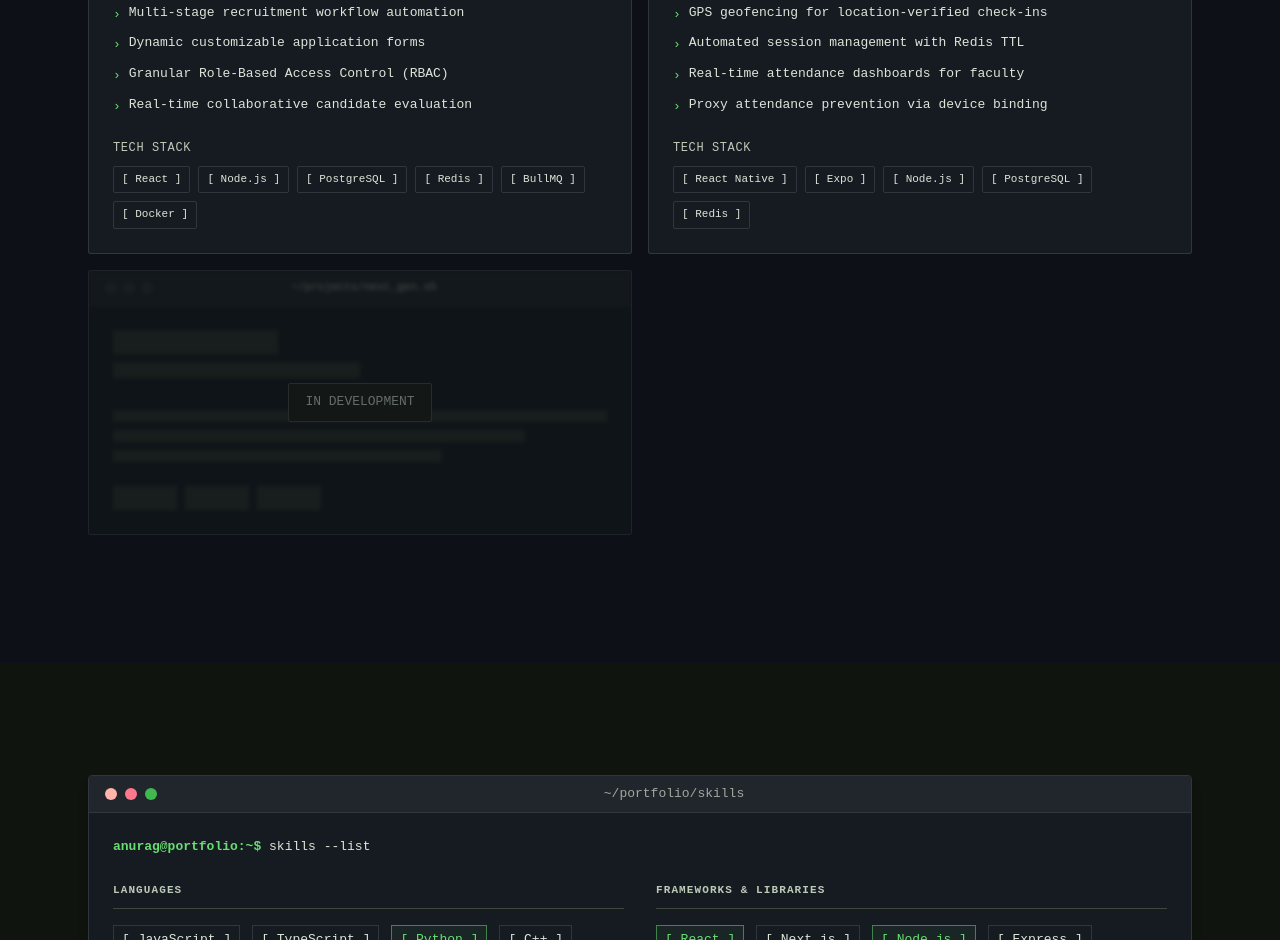
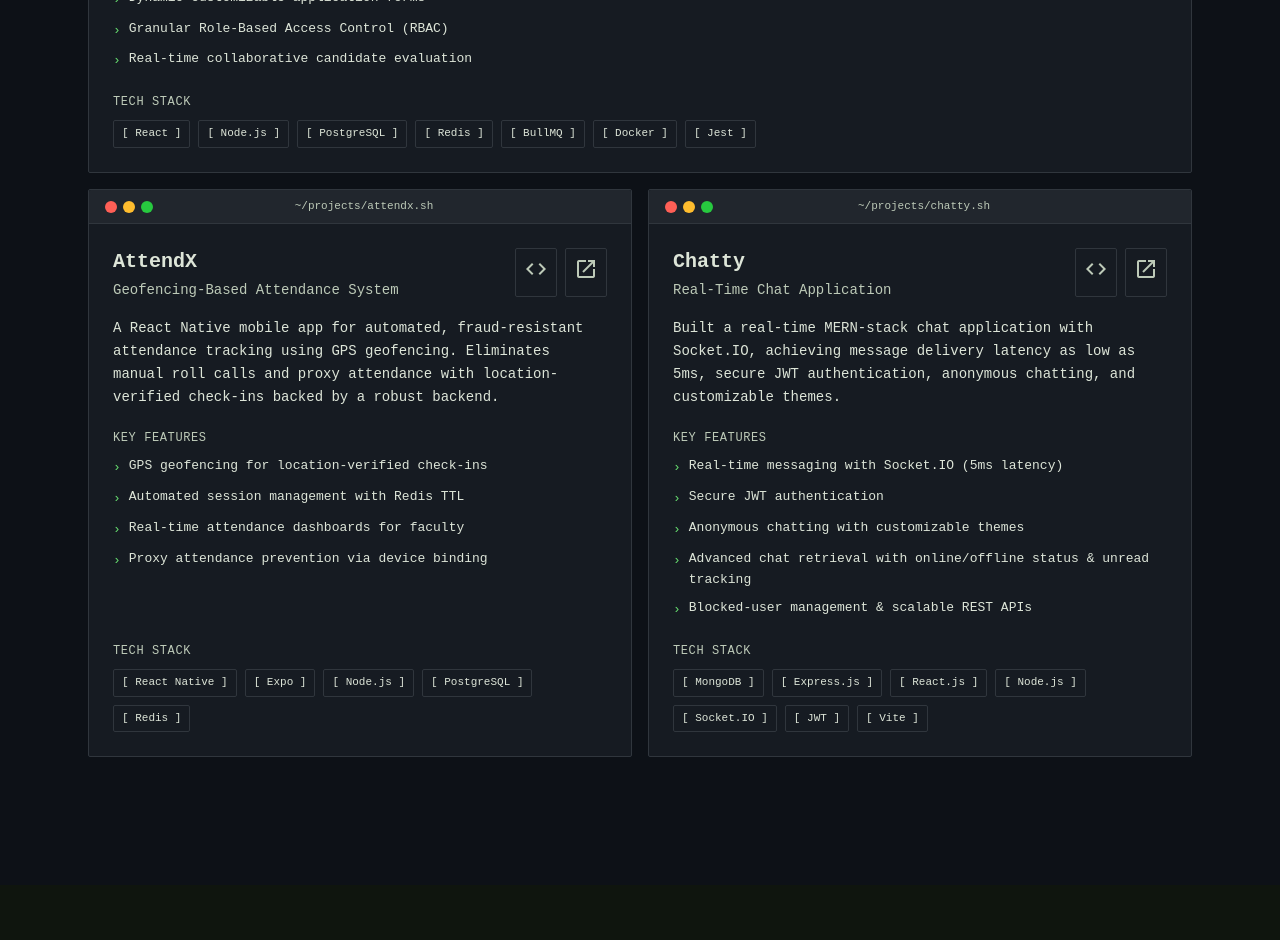
Before and after one commit to Anurag-Ranjan/portfolio, a React (Vite) app: page / in a window 1280 px wide. Shown: the part 1860-2800 px from the top of the page. Built offline with nearby package versions, Linux system fonts and the light colour scheme; no server answers.

Commit message:
layout changes

```diff
--- a/package.json
+++ b/package.json
@@ -15,6 +15,7 @@
 		"@tailwindcss/vite": "^4.3.1",
 		"react": "^19.2.6",
 		"react-dom": "^19.2.6",
+		"simple-icons": "^16.24.0",
 		"tailwindcss": "^4.3.1"
 	},
 	"devDependencies": {
--- a/src/components/Badge.jsx
+++ b/src/components/Badge.jsx
@@ -1,22 +1,42 @@
-export function PrimaryBadge({ children }) {
+import { useState } from "react";
+
+export function PrimaryBadge({ children, icon, iconColor }) {
 	return (
 		<span
-			className="px-2 py-1 border text-[13px] leading-[1.6] font-['JetBrains_Mono',monospace]"
+			className="px-3 py-2 border text-[13px] leading-[1.6] font-['JetBrains_Mono',monospace] flex flex-col items-center justify-center gap-1.5 min-w-[80px] text-center cursor-pointer transition-all duration-200 hover:scale-105"
 			style={{
 				color: "#67df70",
 				borderColor: "rgba(103,223,112,0.5)",
 				backgroundColor: "rgba(103,223,112,0.05)",
 			}}
 		>
-			{children}
+			{icon && (
+				<svg role="img" viewBox="0 0 24 24" width="20" height="20" fill={iconColor || "#67df70"}>
+					<path d={icon} />
+				</svg>
+			)}
+			<span>{children}</span>
 		</span>
 	);
 }
 
-export function Badge({ children }) {
+export function Badge({ children, icon, iconColor }) {
+	const [hovered, setHovered] = useState(false);
 	return (
-		<span className="px-2 py-1 border border-[#30363D] text-[#dde5d8] text-[13px] leading-[1.6] font-['JetBrains_Mono',monospace]">
-			{children}
+		<span
+			className="px-3 py-2 border border-[#30363D] text-[#dde5d8] text-[13px] leading-[1.6] font-['JetBrains_Mono',monospace] flex flex-col items-center justify-center gap-1.5 min-w-[80px] text-center cursor-pointer transition-all duration-200 hover:scale-105"
+			style={{
+				backgroundColor: hovered ? "#30363D" : "transparent",
+			}}
+			onMouseEnter={() => setHovered(true)}
+			onMouseLeave={() => setHovered(false)}
+		>
+			{icon && (
+				<svg role="img" viewBox="0 0 24 24" width="20" height="20" fill={iconColor || "#dde5d8"}>
+					<path d={icon} />
+				</svg>
+			)}
+			<span>{children}</span>
 		</span>
 	);
 }
--- a/src/components/Header.jsx
+++ b/src/components/Header.jsx
@@ -80,7 +80,7 @@ export default function Header() {
 
 				setActiveSection(best);
 			},
-			{ threshold: [0, 0.1, 0.2, 0.3, 0.4, 0.5, 0.6, 0.7, 0.8, 0.9, 1] }
+			{ threshold: [0, 0.1, 0.2, 0.3, 0.4, 0.5, 0.6, 0.7, 0.8, 0.9, 1] },
 		);
 
 		SECTION_IDS.forEach((id) => {
@@ -104,8 +104,10 @@ export default function Header() {
 			const maxScroll = window.innerHeight * 0.75;
 			const progress = Math.min(y / maxScroll, 1);
 
-			const width = heroRect.width + (navbarRect.width - heroRect.width) * progress;
-			const height = heroRect.height + (navbarRect.height - heroRect.height) * progress;
+			const width =
+				heroRect.width + (navbarRect.width - heroRect.width) * progress;
+			const height =
+				heroRect.height + (navbarRect.height - heroRect.height) * progress;
 			const left = heroRect.left + (navbarRect.left - heroRect.left) * progress;
 			const top = heroRect.top + (navbarRect.top - heroRect.top) * progress;
 
@@ -135,7 +137,11 @@ export default function Header() {
 	return (
 		<>
 			{floatingStyle && (
-				<img alt="Anurag Ranjan Profile" src={PROFILE_IMG} style={floatingStyle} />
+				<img
+					alt="Anurag Ranjan Profile"
+					src={PROFILE_IMG}
+					style={floatingStyle}
+				/>
 			)}
 			<nav
 				className={`fixed top-0 w-full z-50 transition-all duration-300 ${
@@ -162,7 +168,7 @@ export default function Header() {
 							className="text-[20px] leading-[1.4] font-semibold"
 							style={{ color: "#67df70" }}
 						>
-							anurag@workstation:~$
+							anurag@portfolio:~$
 						</div>
 					</div>
 
--- a/src/components/IconSettings.jsx
+++ /dev/null
@@ -1,16 +0,0 @@
-export default function IconSettings({ className = "" }) {
-	return (
-		<svg
-			viewBox="0 0 24 24"
-			fill="none"
-			stroke="currentColor"
-			strokeWidth="2"
-			strokeLinecap="round"
-			strokeLinejoin="round"
-			className={className}
-		>
-			<circle cx="12" cy="12" r="3" />
-			<path d="M19.4 15a1.65 1.65 0 0 0 .33 1.82l.06.06a2 2 0 1 1-2.83 2.83l-.06-.06a1.65 1.65 0 0 0-1.82-.33 1.65 1.65 0 0 0-1 1.51V21a2 2 0 0 1-4 0v-.09A1.65 1.65 0 0 0 9 19.4a1.65 1.65 0 0 0-1.82.33l-.06.06a2 2 0 1 1-2.83-2.83l.06-.06a1.65 1.65 0 0 0 .33-1.82 1.65 1.65 0 0 0-1.51-1H3a2 2 0 0 1 0-4h.09A1.65 1.65 0 0 0 4.6 9a1.65 1.65 0 0 0-.33-1.82l-.06-.06a2 2 0 1 1 2.83-2.83l.06.06A1.65 1.65 0 0 0 9 4.6a1.65 1.65 0 0 0 1-1.51V3a2 2 0 0 1 4 0v.09a1.65 1.65 0 0 0 1 1.51 1.65 1.65 0 0 0 1.82-.33l.06-.06a2 2 0 1 1 2.83 2.83l-.06.06A1.65 1.65 0 0 0 19.4 9a1.65 1.65 0 0 0 1.51 1H21a2 2 0 0 1 0 4h-.09a1.65 1.65 0 0 0-1.51 1z" />
-		</svg>
-	);
-}
--- a/src/components/IconTerminal.jsx
+++ /dev/null
@@ -1,16 +0,0 @@
-export default function IconTerminal({ className = "" }) {
-	return (
-		<svg
-			viewBox="0 0 24 24"
-			fill="none"
-			stroke="currentColor"
-			strokeWidth="2"
-			strokeLinecap="round"
-			strokeLinejoin="round"
-			className={className}
-		>
-			<polyline points="4 17 10 11 4 5" />
-			<line x1="12" y1="19" x2="20" y2="19" />
-		</svg>
-	);
-}
--- a/src/components/NavBar.jsx
+++ /dev/null
@@ -1,74 +0,0 @@
-import { PROFILE_IMG } from "../constants/profileimage";
-import IconTerminal from "./IconTerminal";
-import IconSettings from "./IconSettings";
-
-function NavBar({ scrolled }) {
-	return (
-		<nav
-			className={`fixed top-0 w-full z-50 transition-all duration-300 py-4 px-4 md:px-12 flex justify-between items-center max-w-[1200px] mx-auto ${
-				scrolled ? "backdrop-blur-md border-b border-[#30363D]" : ""
-			}`}
-			style={
-				scrolled ? { backgroundColor: "rgba(13, 17, 23, 0.9)" } : undefined
-			}
-		>
-			<div className="flex items-center gap-4">
-				<div
-					className={`overflow-hidden rounded-[0.75rem] border border-[#3e4a3c] transition-all duration-300 ${
-						scrolled ? "w-8 h-8 opacity-100 mr-2" : "w-0 h-0 opacity-0"
-					}`}
-				>
-					<img
-						alt="Anurag Ranjan Profile"
-						className="w-full h-full object-cover"
-						src={PROFILE_IMG}
-					/>
-				</div>
-				<div
-					className="text-[20px] leading-[1.4] font-semibold"
-					style={{ color: "#67df70" }}
-				>
-					anurag@workstation:~$
-				</div>
-			</div>
-
-			<div className="hidden md:flex gap-6 border-b border-[#3e4a3c]">
-				<a
-					className="pb-1 text-[12px] leading-none tracking-[0.05em] font-medium cursor-pointer active:opacity-80 transition-colors border-b-2"
-					style={{ color: "#67df70", borderColor: "#67df70" }}
-					href="#about"
-				>
-					01.About
-				</a>
-				<a
-					className="pb-1 text-[12px] leading-none tracking-[0.05em] font-medium cursor-pointer active:opacity-80 transition-colors hover:text-[#67df70]"
-					style={{ color: "#bdcab8" }}
-					href="#projects"
-				>
-					02.Projects
-				</a>
-				<a
-					className="pb-1 text-[12px] leading-none tracking-[0.05em] font-medium cursor-pointer active:opacity-80 transition-colors hover:text-[#67df70]"
-					style={{ color: "#bdcab8" }}
-					href="#skills"
-				>
-					03.Skills
-				</a>
-				<a
-					className="pb-1 text-[12px] leading-none tracking-[0.05em] font-medium cursor-pointer active:opacity-80 transition-colors hover:text-[#67df70]"
-					style={{ color: "#bdcab8" }}
-					href="#experience"
-				>
-					04.Experience
-				</a>
-			</div>
-
-			<div className="flex gap-4">
-				<IconTerminal className="w-5 h-5 cursor-pointer duration-200 hover:text-[#67df70]" />
-				<IconSettings className="w-5 h-5 cursor-pointer duration-200 hover:text-[#67df70]" />
-			</div>
-		</nav>
-	);
-}
-
-export default NavBar;
--- a/src/sections/Projects/Projects.jsx
+++ b/src/sections/Projects/Projects.jsx
@@ -33,7 +33,7 @@ export default function ProjectsSection() {
 
 				<div className="grid grid-cols-1 xl:grid-cols-2 gap-[16px] mb-16">
 					<div
-						className="group flex flex-col rounded-[0.125rem] border border-[#30363D] hover:border-[#879484] transition-colors duration-300"
+						className="group flex flex-col rounded-[0.125rem] border border-[#30363D] hover:border-[#879484] transition-colors duration-300 xl:col-span-2"
 						style={{ backgroundColor: "#161B22" }}
 					>
 						<div
@@ -107,7 +107,7 @@ export default function ProjectsSection() {
 									Tech Stack
 								</h4>
 								<div className="flex flex-wrap gap-2">
-									{[ "[ React ]", "[ Node.js ]", "[ PostgreSQL ]", "[ Redis ]", "[ BullMQ ]", "[ Docker ]" ].map((t) => (
+									{[ "[ React ]", "[ Node.js ]", "[ PostgreSQL ]", "[ Redis ]", "[ BullMQ ]", "[ Docker ]", "[ Jest ]" ].map((t) => (
 										<TechBadge key={t} label={t} />
 									))}
 								</div>
@@ -199,48 +199,85 @@ export default function ProjectsSection() {
 					</div>
 
 					<div
-						className="flex flex-col rounded-[0.125rem] border border-[#30363D] opacity-50 relative cursor-not-allowed"
+						className="group flex flex-col rounded-[0.125rem] border border-[#30363D] hover:border-[#879484] transition-colors duration-300"
 						style={{ backgroundColor: "#161B22" }}
 					>
-						<div
-							className="absolute inset-0 flex items-center justify-center z-10 rounded-[0.125rem] backdrop-blur-[2px]"
-							style={{ backgroundColor: "rgba(15,21,14,0.3)" }}
-						>
-							<span
-								className="text-[13px] leading-[1.6] font-['JetBrains_Mono',monospace] border border-[#3e4a3c] px-4 py-2 rounded-[0.125rem] text-[#bdcab8]"
-								style={{ backgroundColor: "#1b2119" }}
-							>
-								IN DEVELOPMENT
-							</span>
-						</div>
-
 						<div
 							className="px-4 py-2 flex items-center justify-between rounded-t-[0.125rem] border-b border-[#30363D]"
 							style={{ backgroundColor: "#21262D" }}
 						>
 							<div className="flex gap-1.5">
-								<div className="w-3 h-3 rounded-[0.75rem] bg-[#30363D]" />
-								<div className="w-3 h-3 rounded-[0.75rem] bg-[#30363D]" />
-								<div className="w-3 h-3 rounded-[0.75rem] bg-[#30363D]" />
+								<div className="w-3 h-3 rounded-[0.75rem] bg-[#FF5F56]" />
+								<div className="w-3 h-3 rounded-[0.75rem] bg-[#FFBD2E]" />
+								<div className="w-3 h-3 rounded-[0.75rem] bg-[#27C93F]" />
 							</div>
 							<span className="text-[11px] leading-[1.6] font-['JetBrains_Mono',monospace] text-[#bdcab8]">
-								~/projects/next_gen.sh
+								~/projects/chatty.sh
 							</span>
 							<div className="w-10" />
 						</div>
 
 						<div className="p-6 flex-1 flex flex-col">
-							<div className="h-6 w-1/3 bg-[#30372e] rounded-[0.125rem] mb-2" />
-							<div className="h-4 w-1/2 bg-[#30372e] rounded-[0.125rem] mb-8" />
-							<div className="space-y-2 mb-6">
-								<div className="h-3 w-full bg-[#30372e] rounded-[0.125rem]" />
-								<div className="h-3 w-5/6 bg-[#30372e] rounded-[0.125rem]" />
-								<div className="h-3 w-4/6 bg-[#30372e] rounded-[0.125rem]" />
+							<div className="flex justify-between items-start mb-4">
+								<div>
+									<h3 className="text-[24px] leading-[1.2] font-semibold md:text-[20px] md:leading-[1.4] md:font-semibold text-[#dde5d8] mb-1 group-hover:text-[#67df70] transition-colors">
+										Chatty
+									</h3>
+									<p className="text-[14px] leading-[1.5] text-[#bdcab8]">
+										Real-Time Chat Application
+									</p>
+								</div>
+								<div className="flex gap-2">
+									<a
+										href="#"
+										aria-label="GitHub Repository"
+										className="p-2 border border-[#30363D] rounded-[0.125rem] text-[#bdcab8] hover:text-[#67df70] hover:border-[#67df70] transition-all"
+									>
+										<span className="material-symbols-outlined text-[18px]">
+											code
+										</span>
+									</a>
+									<a
+										href="#"
+										aria-label="Live Demo"
+										className="p-2 border border-[#30363D] rounded-[0.125rem] text-[#bdcab8] hover:text-[#67df70] hover:border-[#67df70] transition-all"
+									>
+										<span className="material-symbols-outlined text-[18px]">
+											open_in_new
+										</span>
+									</a>
+								</div>
 							</div>
-							<div className="mt-auto flex gap-2">
-								<div className="h-6 w-16 bg-[#30372e] rounded-[0.125rem]" />
-								<div className="h-6 w-16 bg-[#30372e] rounded-[0.125rem]" />
-								<div className="h-6 w-16 bg-[#30372e] rounded-[0.125rem]" />
+
+							<p className="text-[14px] leading-relaxed text-[#dde5d8] mb-6">
+								Built a real-time MERN-stack chat application with
+								Socket.IO, achieving message delivery latency as low as
+								5ms, secure JWT authentication, anonymous chatting, and
+								customizable themes.
+							</p>
+
+							<div className="mb-6">
+								<h4 className="text-[12px] leading-none tracking-[0.05em] font-medium text-[#bdcab8] mb-3 uppercase">
+									Key Features
+								</h4>
+								<ul className="space-y-2">
+									<FeatureItem text="Real-time messaging with Socket.IO (5ms latency)" />
+									<FeatureItem text="Secure JWT authentication" />
+									<FeatureItem text="Anonymous chatting with customizable themes" />
+									<FeatureItem text="Advanced chat retrieval with online/offline status & unread tracking" />
+									<FeatureItem text="Blocked-user management & scalable REST APIs" />
+								</ul>
+							</div>
+
+							<div className="mt-auto">
+								<h4 className="text-[12px] leading-none tracking-[0.05em] font-medium text-[#bdcab8] mb-3 uppercase">
+									Tech Stack
+								</h4>
+								<div className="flex flex-wrap gap-2">
+									{[ "[ MongoDB ]", "[ Express.js ]", "[ React.js ]", "[ Node.js ]", "[ Socket.IO ]", "[ JWT ]", "[ Vite ]" ].map((t) => (
+										<TechBadge key={t} label={t} />
+									))}
+								</div>
 							</div>
 						</div>
 					</div>
--- a/src/sections/Skills.jsx
+++ b/src/sections/Skills.jsx
@@ -1,5 +1,33 @@
 import TerminalWindow from "../components/TerminalWindow";
 import { Badge, PrimaryBadge } from "../components/Badge";
+import {
+	siTypescript,
+	siJavascript,
+	siCplusplus,
+	siPython,
+	siReact,
+	siNextdotjs,
+	siVite,
+	siTailwindcss,
+	siHtml5,
+	siCss,
+	siNodedotjs,
+	siExpress,
+	siJsonwebtokens,
+	siSocketdotio,
+	siPostgresql,
+	siMongodb,
+	siMysql,
+	siPrisma,
+	siRedis,
+	siJest,
+	siDocker,
+	siGit,
+	siGithub,
+	siLinux,
+	siFirebase,
+	siExpo,
+} from "simple-icons";
 
 export default function Skills() {
 	return (
@@ -18,44 +46,98 @@ export default function Skills() {
 							<span className="text-[#dde5d8]"> skills --list</span>
 						</div>
 
-						<div className="grid grid-cols-1 md:grid-cols-2 gap-8">
+						<div className="flex flex-col gap-8">
 							<div>
 								<h3 className="text-[#bdcab8] border-b border-[#3e4a3c] pb-2 mb-4 uppercase tracking-widest text-[11px] font-bold">
 									Languages
 								</h3>
 								<div className="flex flex-wrap gap-3">
-									<Badge>[ JavaScript ]</Badge>
-									<Badge>[ TypeScript ]</Badge>
-									<PrimaryBadge>[ Python ]</PrimaryBadge>
-									<Badge>[ C++ ]</Badge>
-									<Badge>[ SQL ]</Badge>
+									<PrimaryBadge icon={siTypescript.path} iconColor={`#${siTypescript.hex}`}>[ TypeScript ]</PrimaryBadge>
+									<PrimaryBadge icon={siJavascript.path} iconColor={`#${siJavascript.hex}`}>[ JavaScript ]</PrimaryBadge>
+									<Badge icon={siCplusplus.path} iconColor={`#${siCplusplus.hex}`}>[ C++ ]</Badge>
+									<PrimaryBadge icon={siPython.path} iconColor={`#${siPython.hex}`}>[ Python ]</PrimaryBadge>
+									<Badge>[ Java ]</Badge>
 								</div>
 							</div>
 
 							<div>
 								<h3 className="text-[#bdcab8] border-b border-[#3e4a3c] pb-2 mb-4 uppercase tracking-widest text-[11px] font-bold">
-									Frameworks &amp; Libraries
+									Frontend
 								</h3>
 								<div className="flex flex-wrap gap-3">
-									<PrimaryBadge>[ React ]</PrimaryBadge>
-									<Badge>[ Next.js ]</Badge>
-									<PrimaryBadge>[ Node.js ]</PrimaryBadge>
-									<Badge>[ Express ]</Badge>
-									<Badge>[ Tailwind CSS ]</Badge>
+									<PrimaryBadge icon={siReact.path} iconColor={`#${siReact.hex}`}>[ React.js ]</PrimaryBadge>
+									<Badge icon={siReact.path} iconColor={`#${siReact.hex}`}>[ React Native ]</Badge>
+									<PrimaryBadge icon={siNextdotjs.path} iconColor={`#${siNextdotjs.hex}`}>[ Next.js ]</PrimaryBadge>
+									<PrimaryBadge icon={siVite.path} iconColor={`#${siVite.hex}`}>[ Vite ]</PrimaryBadge>
+									<PrimaryBadge icon={siTailwindcss.path} iconColor={`#${siTailwindcss.hex}`}>[ Tailwind CSS ]</PrimaryBadge>
+									<Badge>[ NativeWind ]</Badge>
+									<Badge icon={siHtml5.path} iconColor={`#${siHtml5.hex}`}>[ HTML ]</Badge>
+									<Badge icon={siCss.path} iconColor={`#${siCss.hex}`}>[ CSS ]</Badge>
 								</div>
 							</div>
 
-							<div className="md:col-span-2">
+							<div>
 								<h3 className="text-[#bdcab8] border-b border-[#3e4a3c] pb-2 mb-4 uppercase tracking-widest text-[11px] font-bold">
-									Tools &amp; Infrastructure
+									Backend
 								</h3>
 								<div className="flex flex-wrap gap-3">
-									<Badge>[ Git/GitHub ]</Badge>
-									<Badge>[ Docker ]</Badge>
-									<Badge>[ AWS ]</Badge>
-									<Badge>[ Linux ]</Badge>
-									<Badge>[ PostgreSQL ]</Badge>
-									<Badge>[ MongoDB ]</Badge>
+									<PrimaryBadge icon={siNodedotjs.path} iconColor={`#${siNodedotjs.hex}`}>[ Node.js ]</PrimaryBadge>
+									<PrimaryBadge icon={siExpress.path} iconColor={`#${siExpress.hex}`}>[ Express.js ]</PrimaryBadge>
+									<PrimaryBadge>[ REST APIs ]</PrimaryBadge>
+									<Badge icon={siJsonwebtokens.path} iconColor={`#${siJsonwebtokens.hex}`}>[ JWT ]</Badge>
+									<Badge icon={siSocketdotio.path} iconColor={`#${siSocketdotio.hex}`}>[ Socket.IO ]</Badge>
+								</div>
+							</div>
+
+							<div>
+								<h3 className="text-[#bdcab8] border-b border-[#3e4a3c] pb-2 mb-4 uppercase tracking-widest text-[11px] font-bold">
+									Databases &amp; Cache
+								</h3>
+								<div className="flex flex-wrap gap-3">
+									<PrimaryBadge icon={siPostgresql.path} iconColor={`#${siPostgresql.hex}`}>[ PostgreSQL ]</PrimaryBadge>
+									<PrimaryBadge icon={siMongodb.path} iconColor={`#${siMongodb.hex}`}>[ MongoDB ]</PrimaryBadge>
+									<Badge icon={siMysql.path} iconColor={`#${siMysql.hex}`}>[ MySQL ]</Badge>
+									<Badge>[ SQL ]</Badge>
+									<Badge icon={siPrisma.path} iconColor={`#${siPrisma.hex}`}>[ Prisma ORM ]</Badge>
+									<PrimaryBadge icon={siRedis.path} iconColor={`#${siRedis.hex}`}>[ Redis ]</PrimaryBadge>
+								</div>
+							</div>
+
+							<div>
+								<h3 className="text-[#bdcab8] border-b border-[#3e4a3c] pb-2 mb-4 uppercase tracking-widest text-[11px] font-bold">
+									Testing &amp; DevOps
+								</h3>
+								<div className="flex flex-wrap gap-3">
+									<Badge icon={siJest.path} iconColor={`#${siJest.hex}`}>[ Jest ]</Badge>
+									<PrimaryBadge icon={siDocker.path} iconColor={`#${siDocker.hex}`}>[ Docker ]</PrimaryBadge>
+									<PrimaryBadge icon={siGit.path} iconColor={`#${siGit.hex}`}>[ Git ]</PrimaryBadge>
+									<PrimaryBadge icon={siGithub.path} iconColor={`#${siGithub.hex}`}>[ GitHub ]</PrimaryBadge>
+									<Badge>[ Version Control ]</Badge>
+									<Badge icon={siLinux.path} iconColor={`#${siLinux.hex}`}>[ Linux ]</Badge>
+								</div>
+							</div>
+
+							<div>
+								<h3 className="text-[#bdcab8] border-b border-[#3e4a3c] pb-2 mb-4 uppercase tracking-widest text-[11px] font-bold">
+									Other Tools
+								</h3>
+								<div className="flex flex-wrap gap-3">
+									<Badge icon={siFirebase.path} iconColor={`#${siFirebase.hex}`}>[ Firebase ]</Badge>
+									<Badge>[ OpenAI APIs ]</Badge>
+									<Badge icon={siExpo.path} iconColor={`#${siExpo.hex}`}>[ Expo ]</Badge>
+								</div>
+							</div>
+
+							<div>
+								<h3 className="text-[#bdcab8] border-b border-[#3e4a3c] pb-2 mb-4 uppercase tracking-widest text-[11px] font-bold">
+									Core CS
+								</h3>
+								<div className="flex flex-wrap gap-3">
+									<PrimaryBadge>[ DSA ]</PrimaryBadge>
+									<Badge>[ DBMS ]</Badge>
+									<Badge>[ Operating Systems ]</Badge>
+									<Badge>[ OOP ]</Badge>
+									<Badge>[ Computer Networks ]</Badge>
 								</div>
 							</div>
 						</div>
```
Also changed, not shown: src/sections/HeroSection.jsx (+8 -8 lines), 1 other file (tests, documents, lock files or other folders). Lines whose indentation alone changed are shown as unchanged.
